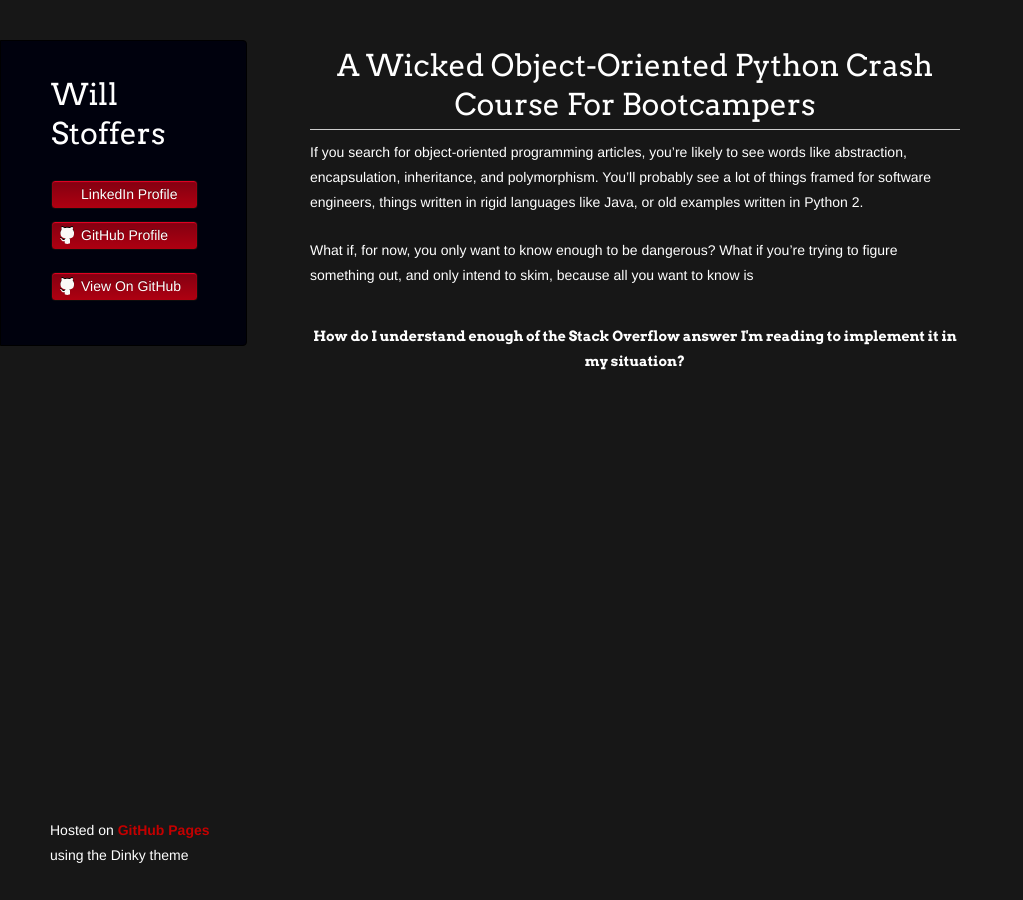
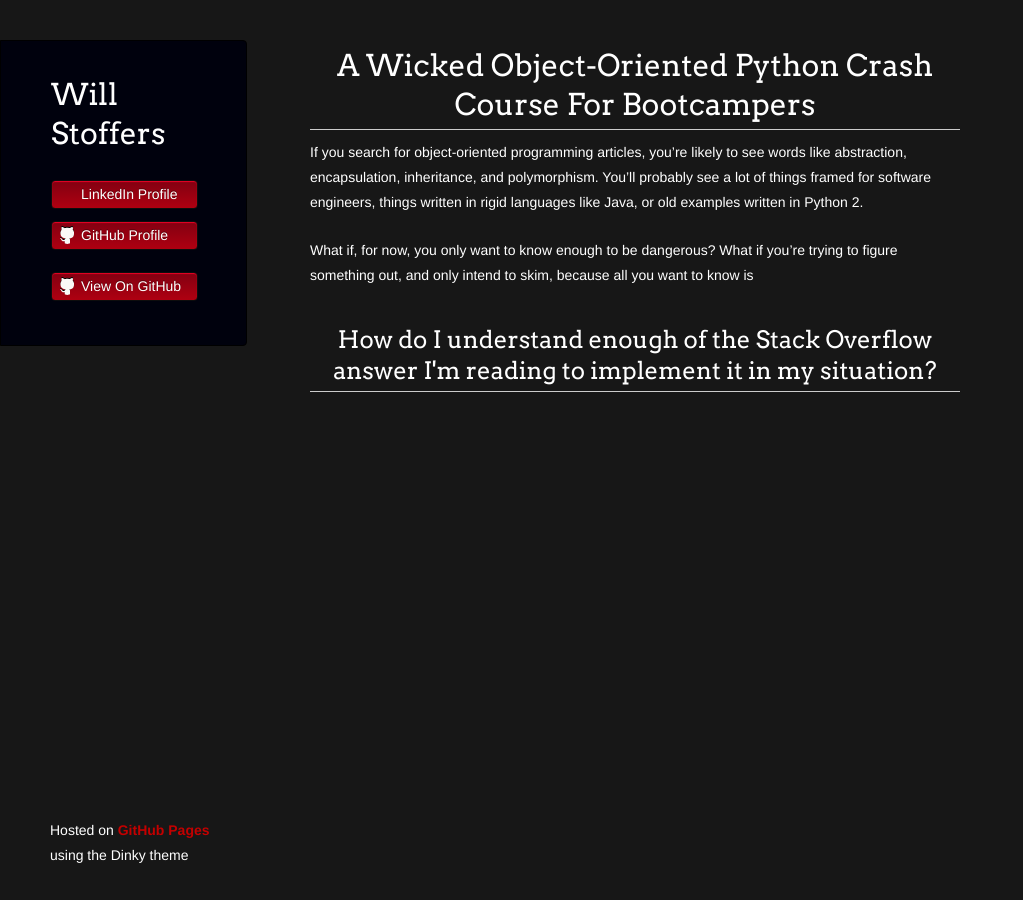
Before and after one commit to wstoffers/wstoffers.github.io, a Jekyll site: the page built from wickedoop/index.md, in a window 1280 px wide. Shown: the whole page, without its empty margins (0-1023 px from the left). Built offline with Jekyll 4.4.1, drawn with Linux system fonts in a browser that asks for light colours; our own code applies the rules of GitHub Pages for plain Markdown files; a script that is not in the unit is left out; the repository's description, which GitHub fills in, is left out.

Commit message:
Enlarging inciting question

```diff
--- a/wickedoop/index.md
+++ b/wickedoop/index.md
@@ -4,4 +4,4 @@ If you search for object-oriented programming articles, you're likely to see wor
 
 What if, for now, you only want to know enough to be dangerous? What if you're trying to figure something out, and only intend to skim, because all you want to know is
 
-<h4 align="center">How do I understand enough of the Stack Overflow answer I'm reading to implement it in my situation?</h4>
+<h2 align="center">How do I understand enough of the Stack Overflow answer I'm reading to implement it in my situation?</h2>
```
